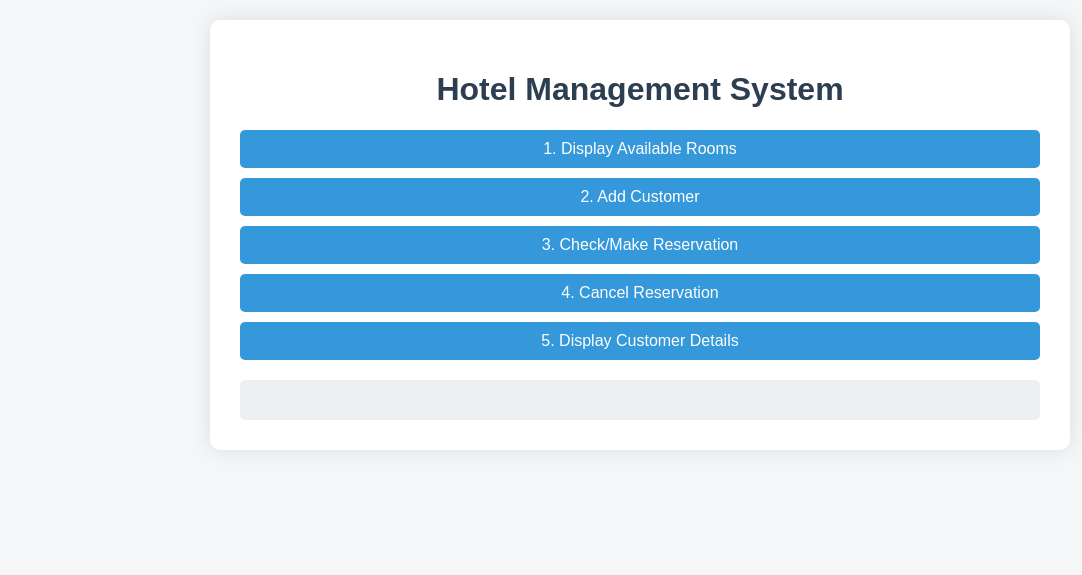
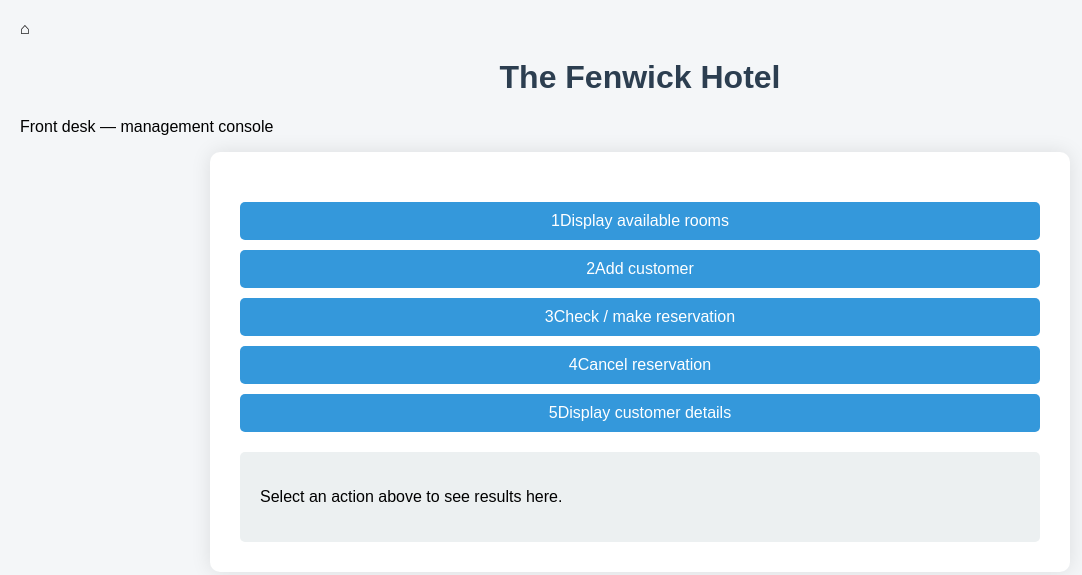
Before and after one commit to swayamvirdiker-2510/hotel-management-system, a website: page index.html in a window 1280 px wide. Shown: the whole page, without its empty margins (0-1082 px from the left). Drawn offline with Linux system fonts and the light colour scheme.

Commit message:
Update index.html

```diff
--- a/index.html
+++ b/index.html
@@ -4,40 +4,36 @@
   <meta charset="UTF-8" />
   <meta name="viewport" content="width=device-width, initial-scale=1.0" />
   <title>Hotel Management System</title>
+  <link rel="preconnect" href="https://fonts.googleapis.com">
+  <link rel="preconnect" href="https://fonts.gstatic.com" crossorigin>
+  <link href="https://fonts.googleapis.com/css2?family=Fraunces:opsz,wght@9..144,500;9..144,600&family=Inter:wght@400;500;600&display=swap" rel="stylesheet">
   <link rel="stylesheet" href="style.css" />
 </head>
 <body>
-  <div class="container">
-    <h1>Hotel Management System</h1>
+  <header class="desk">
+    <div class="desk-inner">
+      <span class="desk-mark">&#8962;</span>
+      <div>
+        <h1>The Fenwick Hotel</h1>
+        <p class="desk-sub">Front desk &mdash; management console</p>
+      </div>
+    </div>
+  </header>
 
-    <div class="menu">
-      <button onclick="showAvailableRooms()">1. Display Available Rooms</button>
-      <button onclick="showAddCustomer()">2. Add Customer</button>
-      <button onclick="showReservation()">3. Check/Make Reservation</button>
-      <button onclick="showCancelReservation()">4. Cancel Reservation</button>
-      <button onclick="showCustomerDetails()">5. Display Customer Details</button>
-    </div>
+  <main class="container">
+    <nav class="menu">
+      <button onclick="showAvailableRooms()"><span class="num">1</span>Display available rooms</button>
+      <button onclick="handleAddCustomer()"><span class="num">2</span>Add customer</button>
+      <button onclick="handleReservation()"><span class="num">3</span>Check / make reservation</button>
+      <button onclick="handleCancelReservation()"><span class="num">4</span>Cancel reservation</button>
+      <button onclick="showCustomerDetails()"><span class="num">5</span>Display customer details</button>
+    </nav>
 
-    <div id="outputArea"></div>
+    <section id="outputArea">
+      <p class="placeholder">Select an action above to see results here.</p>
+    </section>
+  </main>
 
-    <!-- ✅ ADD CUSTOMER FORM (Hidden initially) -->
-    <div id="addCustomerForm" style="display:none; margin-top:20px;">
-      <form method="POST" action="add_customer.php">
-        <input type="text" name="name" placeholder="Customer Name" required style="margin-bottom:10px; width:100%; padding:8px;"><br>
-        <input type="text" name="contact" placeholder="Contact Details" required style="margin-bottom:10px; width:100%; padding:8px;"><br>
-        <button type="submit" style="background-color:green; color:white; padding:8px 16px; border:none; border-radius:5px;">Submit</button>
-      </form>
-    </div>
-
-    <script src="script.js"></script>
-
-    <!-- ✅ JS TO TOGGLE FORM -->
-    <script>
-      function showAddCustomer() {
-        document.getElementById("addCustomerForm").style.display = "block";
-        document.getElementById("outputArea").innerHTML = "";
-      }
-    </script>
-  </div>
+  <script src="script.js"></script>
 </body>
 </html>
```
